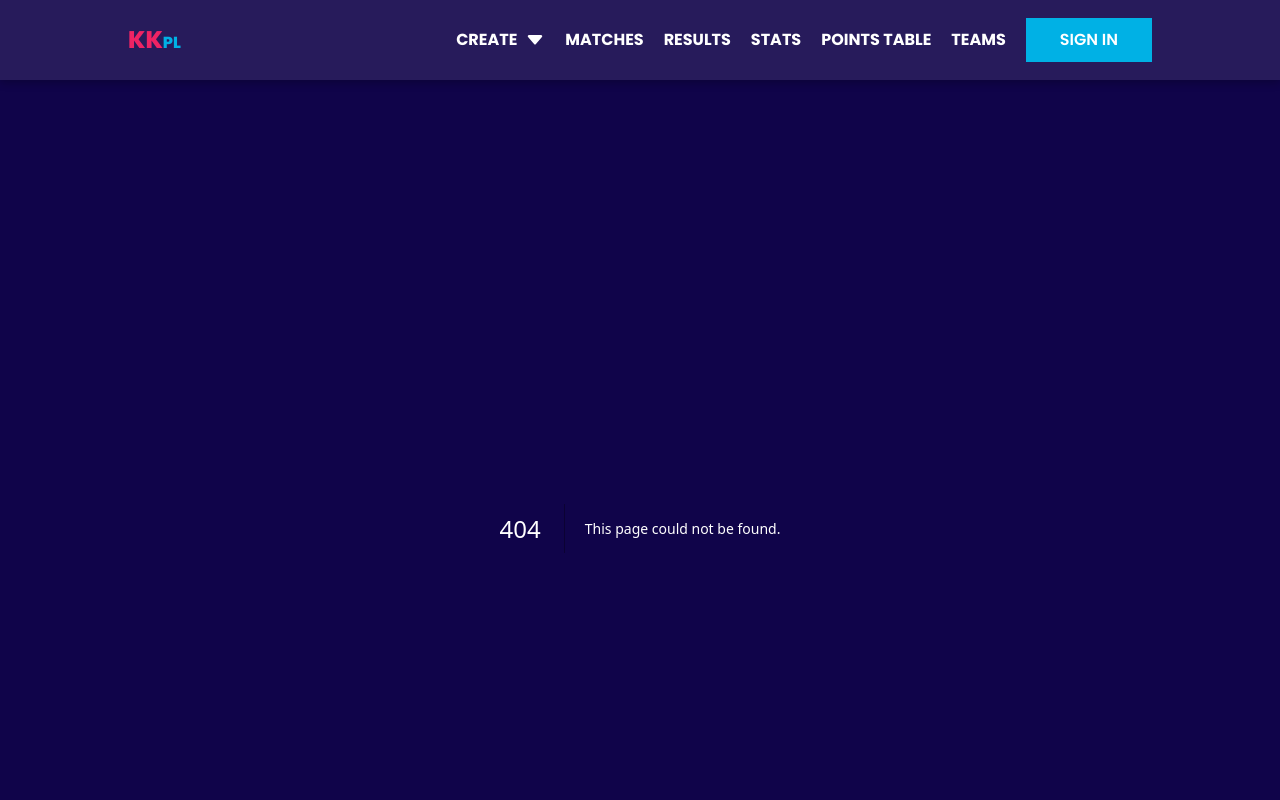
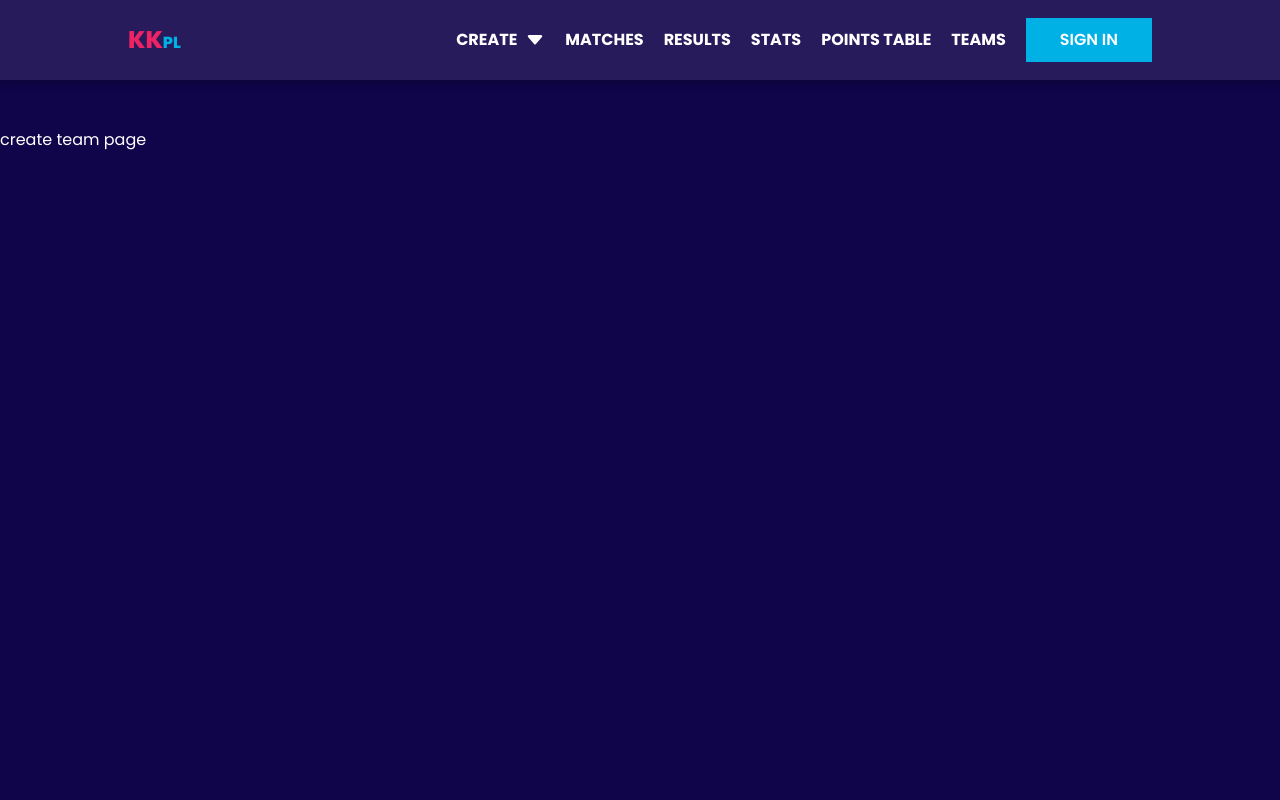
Before and after one commit to mjaumi/NEXT-KKPL-fantasy-premier-league, a Next.js app: page /create-team in a window 1280 px wide. Before the commit this address had no page. Shown: the top 800 px of the page. Built offline with nearby package versions, Linux system fonts and the light colour scheme.

Commit message:
create team page created

```diff
--- /dev/null
+++ b/src/app/create-team/page.tsx
@@ -0,0 +1,7 @@
+export default function CreateTeamPage() {
+  return (
+    <section>
+      <h1>create team page</h1>
+    </section>
+  );
+}
```
